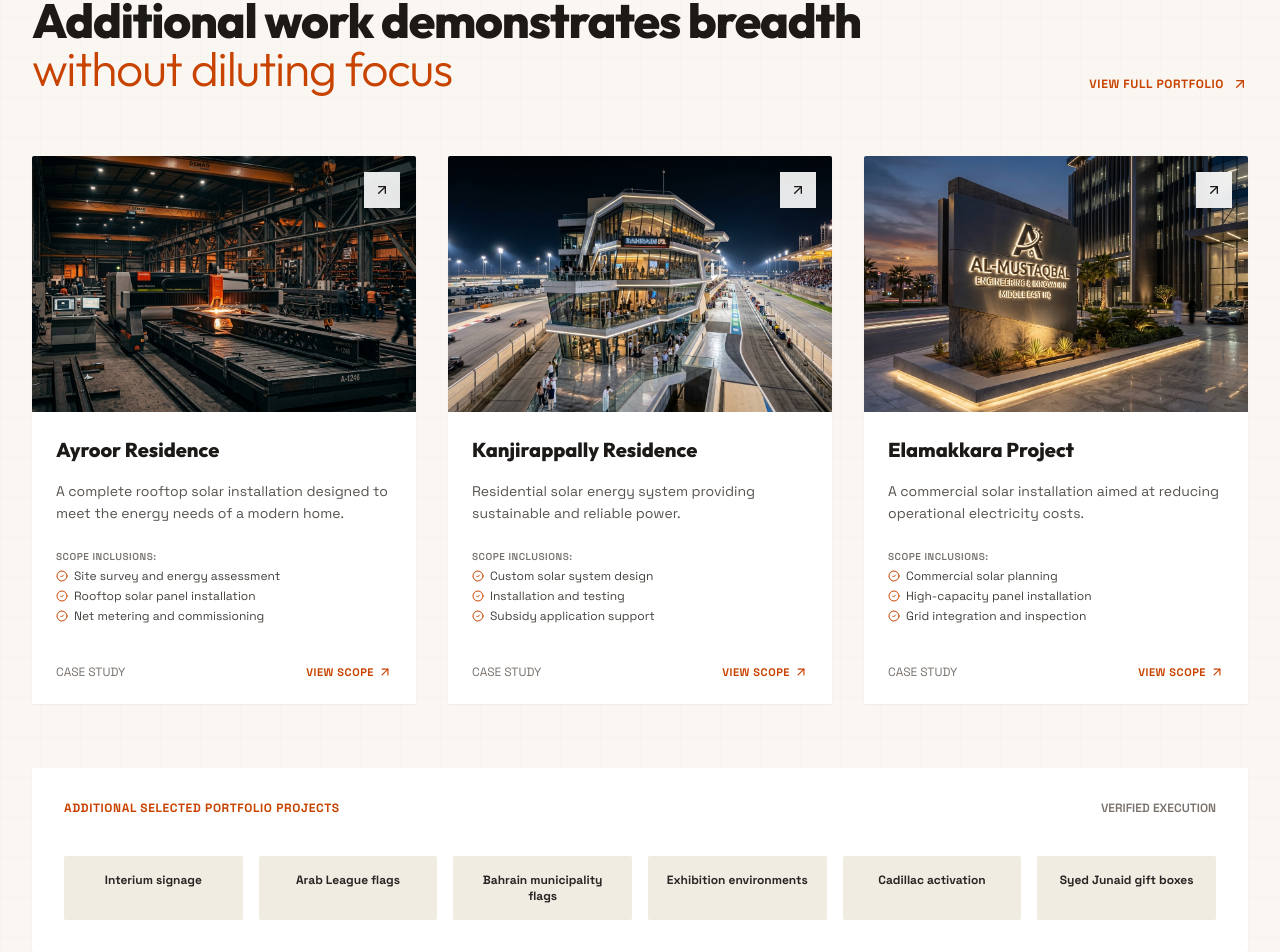
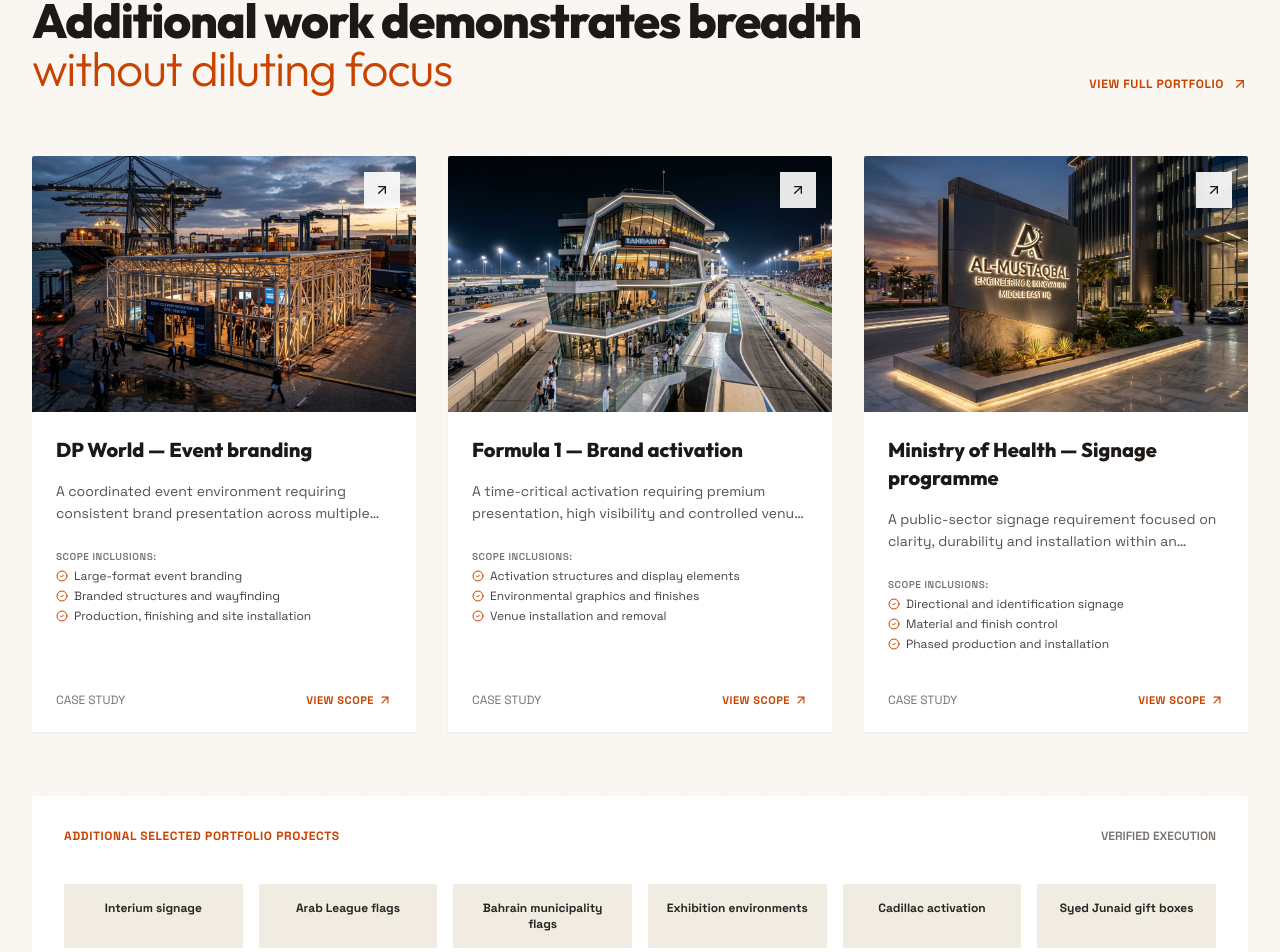
Before and after one commit to akashjo123/orange-industries, a Next.js app: page / in a window 1280 px wide. Shown: the part 4760-5712 px from the top of the page. Built offline with nearby package versions, Linux system fonts and the light colour scheme.

Commit message:
refactor: update project categories and replace mock data with new portfolio items

```diff
--- a/data/projects.ts
+++ b/data/projects.ts
@@ -2,7 +2,7 @@
   slug: string;
   title: string;
   client: string;
-  category: "residential" | "commercial";
+  category: "events" | "signage" | "fabrication" | "custom";
   scopeList: string[];
   summary: string;
   challenge: string;
@@ -12,63 +12,93 @@
 
 export const projects: Project[] = [
   {
-    slug: "ayroor-residence",
-    title: "Ayroor Residence",
-    client: "Private Homeowner",
-    category: "residential",
-    summary: "A complete rooftop solar installation designed to meet the energy needs of a modern home.",
-    challenge: "Maximizing energy generation on a limited roof space while maintaining aesthetic appeal.",
+    slug: "dp-world",
+    title: "DP World — Event branding",
+    client: "DP World",
+    category: "events",
+    summary: "A coordinated event environment requiring consistent brand presentation across multiple physical touchpoints.",
+    challenge: "A coordinated event environment requiring consistent brand presentation across multiple physical touchpoints.",
     scopeList: [
-      "Site survey and energy assessment",
-      "Rooftop solar panel installation",
-      "Net metering and commissioning"
+      "Large-format event branding",
+      "Branded structures and wayfinding",
+      "Production, finishing and site installation"
     ],
-    image: "/images/hero_industrial.jpg",
+    image: "/images/project_dpworld.jpg",
     featured: true,
   },
   {
-    slug: "kanjirappally-residence",
-    title: "Kanjirappally Residence",
-    client: "Private Homeowner",
-    category: "residential",
-    summary: "Residential solar energy system providing sustainable and reliable power.",
-    challenge: "Ensuring stable power integration with the existing grid infrastructure.",
+    slug: "formula-1",
+    title: "Formula 1 — Brand activation",
+    client: "Formula 1",
+    category: "events",
+    summary: "A time-critical activation requiring premium presentation, high visibility and controlled venue installation.",
+    challenge: "A time-critical activation requiring premium presentation, high visibility and controlled venue installation.",
     scopeList: [
-      "Custom solar system design",
-      "Installation and testing",
-      "Subsidy application support"
+      "Activation structures and display elements",
+      "Environmental graphics and finishes",
+      "Venue installation and removal"
     ],
     image: "/images/project_f1.jpg",
     featured: true,
   },
   {
-    slug: "elamakkara-project",
-    title: "Elamakkara Project",
-    client: "Local Business",
-    category: "commercial",
-    summary: "A commercial solar installation aimed at reducing operational electricity costs.",
-    challenge: "Executing the installation without disrupting daily business operations.",
+    slug: "ministry-of-health",
+    title: "Ministry of Health — Signage programme",
+    client: "Ministry of Health",
+    category: "signage",
+    summary: "A public-sector signage requirement focused on clarity, durability and installation within an operational environment.",
+    challenge: "A public-sector signage requirement focused on clarity, durability and installation within an operational environment.",
     scopeList: [
-      "Commercial solar planning",
-      "High-capacity panel installation",
-      "Grid integration and inspection"
+      "Directional and identification signage",
+      "Material and finish control",
+      "Phased production and installation"
     ],
     image: "/images/cap_signage.jpg",
     featured: true,
   },
   {
-    slug: "dp-world-tour-bahrain",
-    title: "DP World Tour Bahrain Championship",
-    client: "DP World Tour",
-    category: "commercial",
-    summary: "Comprehensive branding and structural setup for the Bapco Energies Bahrain Championship.",
-    challenge: "Delivering high-quality, large-scale event branding and structures within tight international sporting event deadlines.",
+    slug: "building-branding",
+    title: "Building branding — Façade branding",
+    client: "Commercial & Corporate Real Estate",
+    category: "fabrication",
+    summary: "A large-scale façade-branding requirement needing accurate measurement, engineered mounting and safe installation.",
+    challenge: "A large-scale façade-branding requirement needing accurate measurement, engineered mounting and safe installation.",
     scopeList: [
-      "Event branding and setup",
-      "Large-scale structure fabrication",
-      "Signage and display installation"
+      "Site survey and technical detailing",
+      "Large-format fabricated brand elements",
+      "Access planning and installation"
     ],
-    image: "/images/project_dpworld.jpg",
+    image: "/images/cap_fabrication.jpg",
+    featured: true,
+  },
+  {
+    slug: "aramco",
+    title: "Aramco — Trophies and corporate gifts",
+    client: "Aramco",
+    category: "custom",
+    summary: "A recognition programme requiring bespoke design, precise fabrication, premium finishing and presentation packaging.",
+    challenge: "A recognition programme requiring bespoke design, precise fabrication, premium finishing and presentation packaging.",
+    scopeList: [
+      "Design development and prototyping",
+      "Custom trophies and corporate gifts",
+      "Finishing, inspection and packaging"
+    ],
+    image: "/images/cap_fabrication.jpg",
+    featured: true,
+  },
+  {
+    slug: "dior",
+    title: "Dior — Event branding",
+    client: "Dior",
+    category: "events",
+    summary: "A luxury event environment requiring disciplined colour control, refined detailing and discreet site execution.",
+    challenge: "A luxury event environment requiring disciplined colour control, refined detailing and discreet site execution.",
+    scopeList: [
+      "Branded environmental elements",
+      "Premium finishes and detailing",
+      "Controlled production and installation"
+    ],
+    image: "/images/hero_industrial.jpg",
     featured: true,
   }
 ];
```
